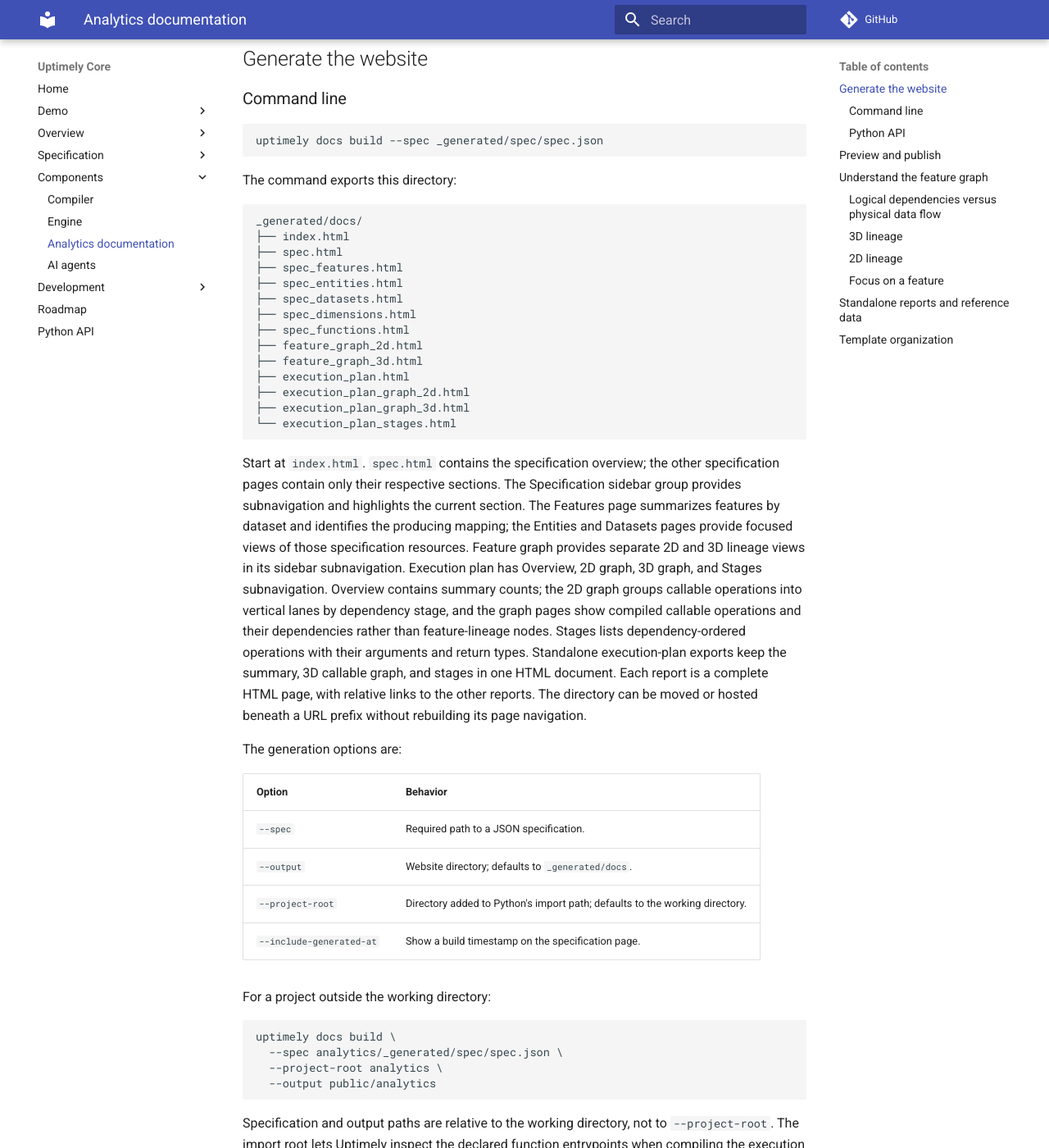
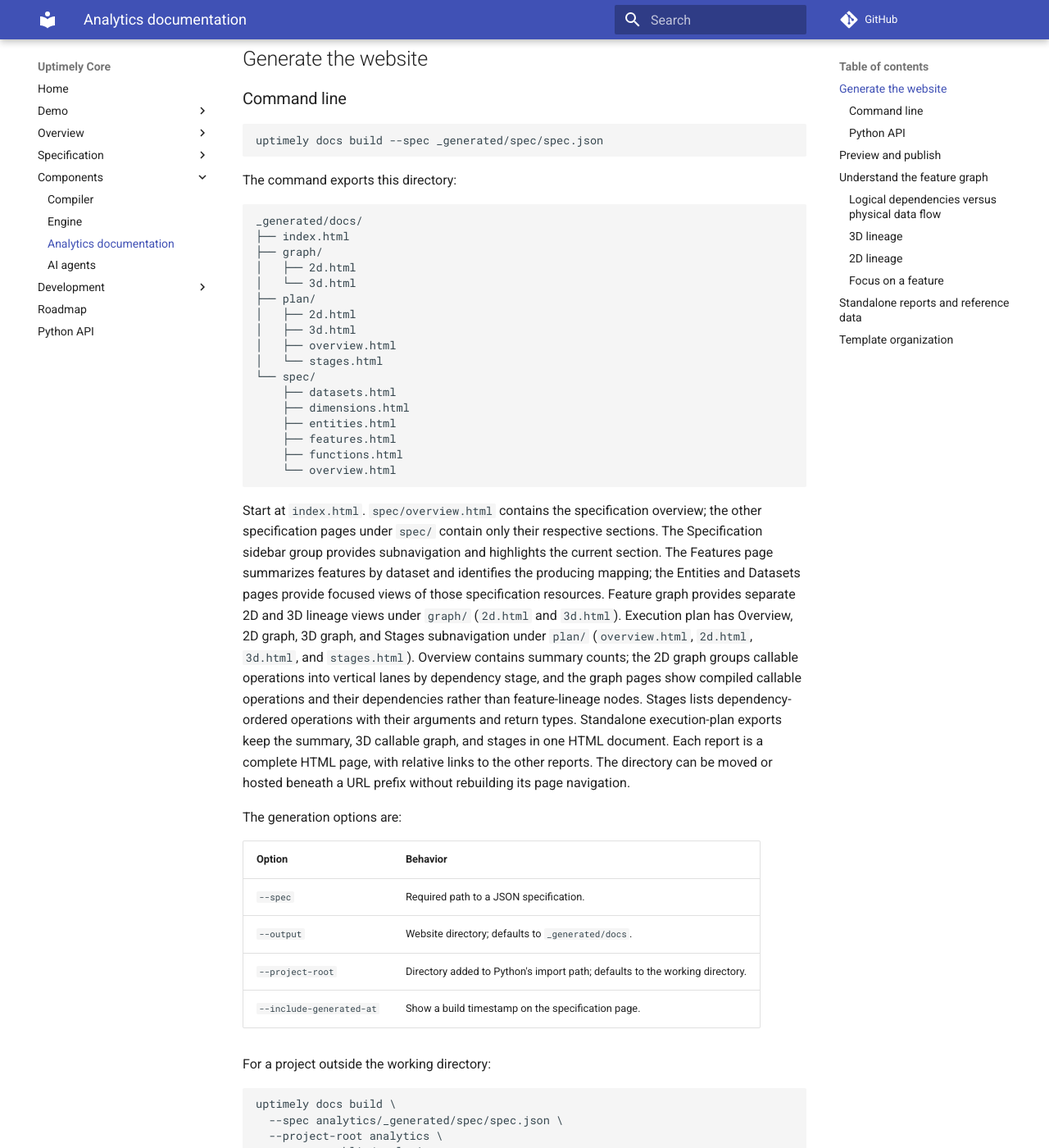
Before and after one commit to uptimely-ai/uptimely-core, an MkDocs documentation site: the page built from docs/components/docs/index.md, in a window 1280 px wide and 1400 px high, scrolled down 949 px. Shown: the whole window at 82% size. Built offline with MkDocs 1.6.1 and Material for MkDocs 9.7.7, drawn with Linux system fonts in a browser that asks for light colours; comment, search, counter and statistics services are not loaded.

````diff
--- a/docs/components/docs/index.md
+++ b/docs/components/docs/index.md
@@ -29,29 +29,33 @@ The command exports this directory:
 ```text
 _generated/docs/
 ├── index.html
-├── spec.html
-├── spec_features.html
-├── spec_entities.html
-├── spec_datasets.html
-├── spec_dimensions.html
-├── spec_functions.html
-├── feature_graph_2d.html
-├── feature_graph_3d.html
-├── execution_plan.html
-├── execution_plan_graph_2d.html
-├── execution_plan_graph_3d.html
-└── execution_plan_stages.html
+├── graph/
+│   ├── 2d.html
+│   └── 3d.html
+├── plan/
+│   ├── 2d.html
+│   ├── 3d.html
+│   ├── overview.html
+│   └── stages.html
+└── spec/
+    ├── datasets.html
+    ├── dimensions.html
+    ├── entities.html
+    ├── features.html
+    ├── functions.html
+    └── overview.html
 ```
 
-Start at `index.html`. `spec.html` contains the specification overview; the other
-specification pages contain only their respective sections. The Specification
-sidebar group provides subnavigation and highlights the current section. The
-Features page summarizes features by dataset and identifies the producing
-mapping; the Entities and Datasets pages provide focused views of those
-specification resources.
-Feature graph provides separate 2D and 3D lineage views in its sidebar
-subnavigation.
-Execution plan has Overview, 2D graph, 3D graph, and Stages subnavigation.
+Start at `index.html`. `spec/overview.html` contains the specification overview;
+the other specification pages under `spec/` contain only their respective
+sections. The Specification sidebar group provides subnavigation and highlights
+the current section. The Features page summarizes features by dataset and
+identifies the producing mapping; the Entities and Datasets pages provide
+focused views of those specification resources.
+Feature graph provides separate 2D and 3D lineage views under `graph/` (`2d.html`
+and `3d.html`).
+Execution plan has Overview, 2D graph, 3D graph, and Stages subnavigation under
+`plan/` (`overview.html`, `2d.html`, `3d.html`, and `stages.html`).
 Overview contains summary counts; the 2D graph groups callable operations into
 vertical lanes by dependency stage, and the graph pages show compiled callable
 operations and their dependencies rather than feature-lineage nodes.
````
Also changed, not shown: examples/README.md (+12 -12 lines), src/uptimely/docs/docs.py (+14 -5 lines), src/uptimely/templates/base.html.j2 (+15 -14 lines), src/uptimely/templates/index.html.j2 (+4 -4 lines), 9 other files.
